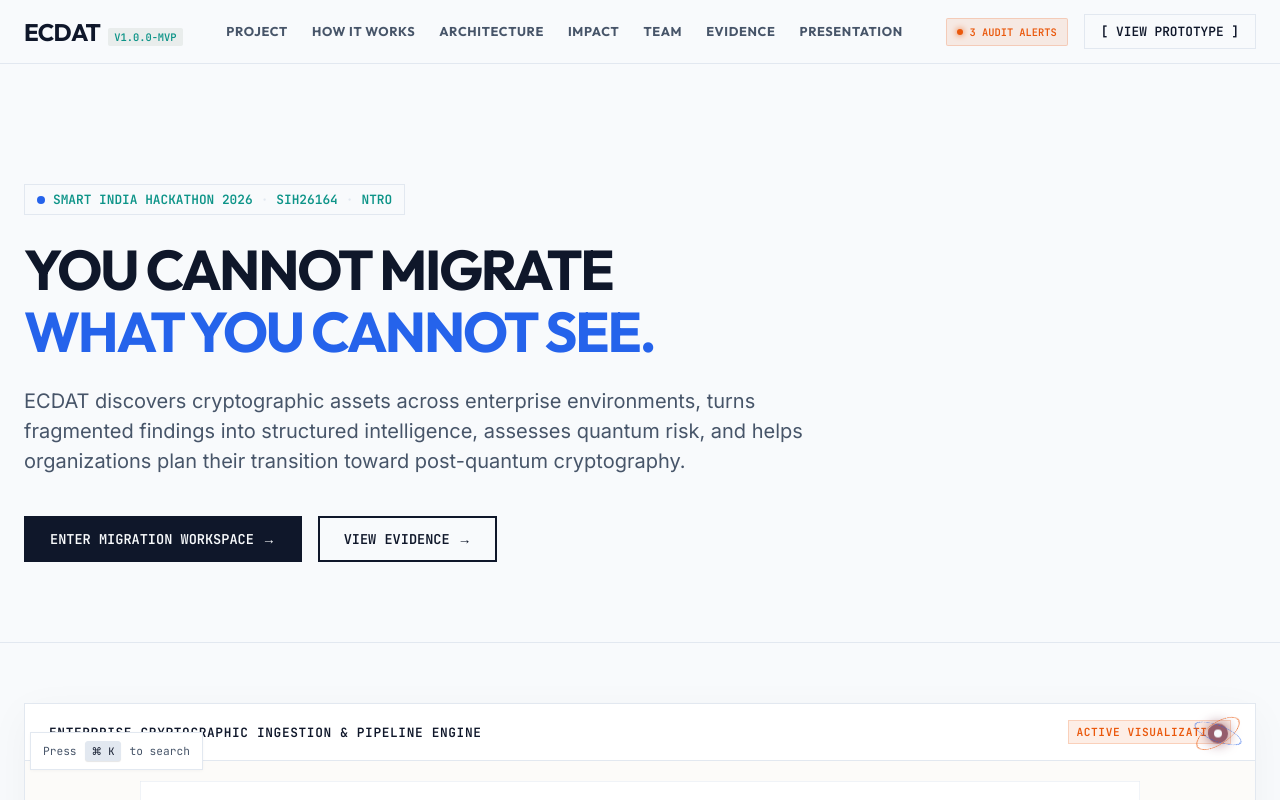
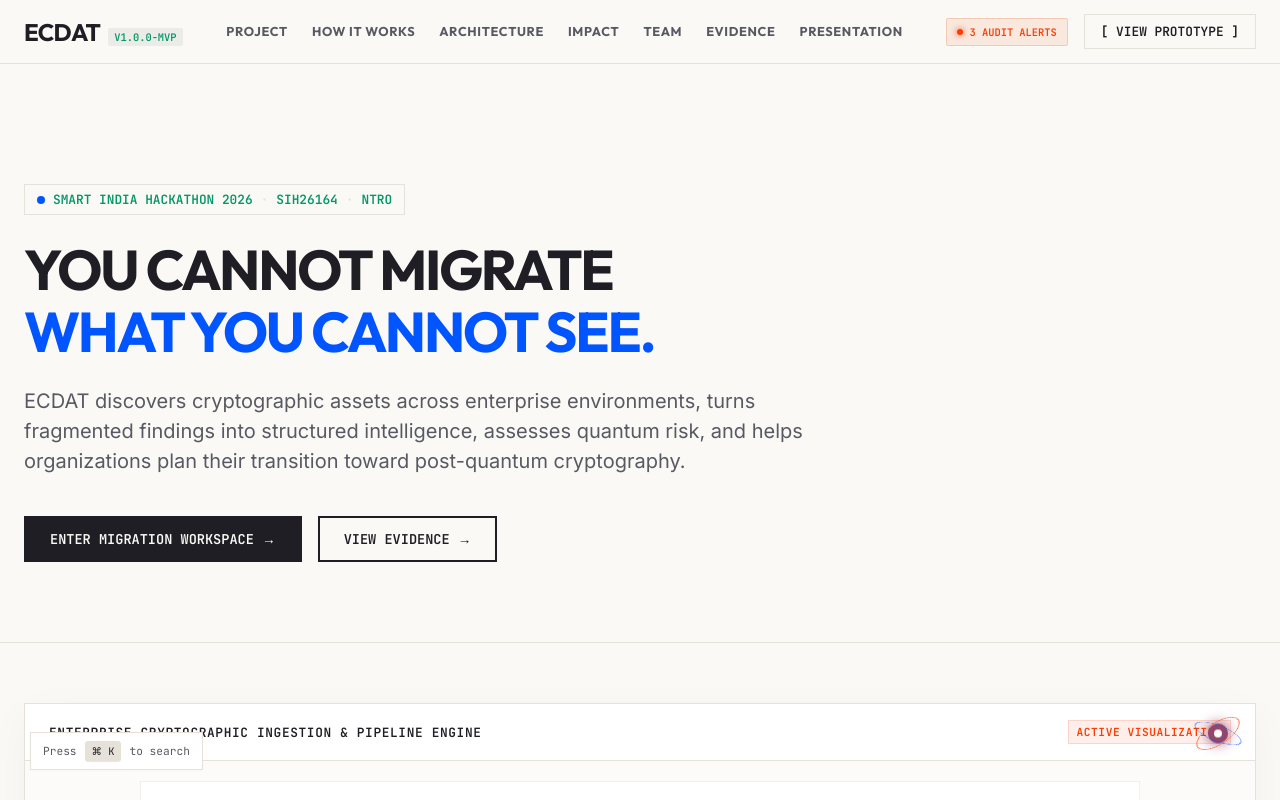
Before and after one commit to heyakhilnair/SIH-ECDTA-Team-LatentManifold, a Next.js app: page / in a window 1280 px wide. Shown: the top 800 px of the page. Built offline with nearby package versions, Linux system fonts and the light colour scheme.

Commit message:
design: implement sophisticated Alabaster and French Blue color scheme

```diff
--- a/src/app/globals.css
+++ b/src/app/globals.css
@@ -1,14 +1,14 @@
 /* Global Stylesheet for ECDAT */
 
 :root {
-  /* Color System - Premium Ice-Steel / YC SaaS Light Mode */
-  --color-base: #F8FAFC;        /* Ice-Gray / Clean Plaster */
-  --color-primary: #0F172A;     /* Slate Black / High Readability */
-  --color-secondary: #475569;   /* Slate Gray */
-  --color-accent: #2563EB;      /* Electric Cobalt Blue */
-  --color-warning: #EA580C;     /* Safety Neon Orange */
-  --color-sage: #0D9488;        /* Neon Emerald Teal */
-  --color-stone: #E2E8F0;       /* Silver Plaster / Light Gray Border */
+  /* Color System - Sophisticated Designer Alabaster & French Blue Theme */
+  --color-base: #FAF9F6;        /* Alabaster / Warm Ivory Sand */
+  --color-primary: #1E1E24;     /* Heavy Ink Charcoal */
+  --color-secondary: #585A63;   /* Muted Ink Gray */
+  --color-accent: #0055FF;      /* Electric French Blue / High-Tech Cobalt */
+  --color-warning: #FF3B00;     /* Sunset Coral / Safety Orange */
+  --color-sage: #059669;        /* Jade Green / Compliance Mint */
+  --color-stone: #E6E2DA;       /* Warm Clay / Border Gray */
   --color-card: #FFFFFF;        /* Clean White Plaster Card */
 
   /* Derived variables */
@@ -19,8 +19,8 @@
   --border-color: var(--color-stone);
   --border-thin: 1px solid var(--border-color);
   --border-thick: 1.5px solid var(--color-primary);
-  --shadow-sm: 0 1px 3px rgba(15, 23, 42, 0.03);
-  --shadow-md: 0 10px 40px rgba(15, 23, 42, 0.04); /* Soft diffuse designer shadow */
+  --shadow-sm: 0 1px 3px rgba(30, 30, 36, 0.02);
+  --shadow-md: 0 12px 40px rgba(30, 30, 36, 0.04); /* Soft diffuse designer shadow */
   --transition-smooth: all 0.3s cubic-bezier(0.25, 0.8, 0.25, 1);
   --transition-fast: all 0.15s ease-in-out;
 }
@@ -105,10 +105,10 @@
 .mono-tag-accent {
   font-family: var(--font-mono), monospace;
   font-size: 0.7rem;
-  background-color: rgba(234, 88, 12, 0.1);
+  background-color: rgba(255, 59, 0, 0.08);
   color: var(--color-warning);
   padding: 4px 8px;
-  border: 1px solid rgba(234, 88, 12, 0.2);
+  border: 1px solid rgba(255, 59, 0, 0.15);
   text-transform: uppercase;
   letter-spacing: 0.05em;
   font-weight: 600;
@@ -117,10 +117,10 @@
 .mono-tag-sage {
   font-family: var(--font-mono), monospace;
   font-size: 0.7rem;
-  background-color: rgba(13, 148, 136, 0.1);
+  background-color: rgba(5, 150, 105, 0.08);
   color: var(--color-sage);
   padding: 4px 8px;
-  border: 1px solid rgba(13, 148, 136, 0.2);
+  border: 1px solid rgba(5, 150, 105, 0.15);
   text-transform: uppercase;
   letter-spacing: 0.05em;
   font-weight: 600;
@@ -161,8 +161,8 @@
 .technical-grid {
   background-size: 30px 30px;
   background-image:
-    linear-gradient(to right, rgba(15, 23, 42, 0.02) 1px, transparent 1px),
-    linear-gradient(to bottom, rgba(15, 23, 42, 0.02) 1px, transparent 1px);
+    linear-gradient(to right, rgba(30, 30, 36, 0.02) 1px, transparent 1px),
+    linear-gradient(to bottom, rgba(30, 30, 36, 0.02) 1px, transparent 1px);
 }
 
 .technical-card {
@@ -176,7 +176,7 @@
 
 .technical-card:hover {
   border-color: var(--color-accent);
-  box-shadow: 0 12px 50px rgba(15, 23, 42, 0.06);
+  box-shadow: 0 12px 50px rgba(30, 30, 36, 0.05);
 }
 
 /* Global Override for CSS Module Cards */
@@ -230,7 +230,7 @@
 [class*="refCard"]:hover,
 [class*="metricCard"]:hover {
   border-color: var(--color-accent) !important;
-  box-shadow: 0 15px 50px rgba(15, 23, 42, 0.06) !important;
+  box-shadow: 0 15px 50px rgba(30, 30, 36, 0.05) !important;
   transform: translateY(-2px) !important;
 }
 
@@ -258,7 +258,7 @@
 [class*="candidateTab"]:hover,
 [class*="playgroundTabBtn"]:hover,
 [class*="filterBtn"]:hover {
-  background-color: rgba(37, 99, 235, 0.08) !important;
+  background-color: rgba(0, 85, 255, 0.05) !important;
   color: var(--color-accent) !important;
   border-color: var(--color-accent) !important;
 }
@@ -296,8 +296,8 @@
 [class*="terminalLogs"],
 [class*="consoleLogsMini"],
 [class*="diffPre"] {
-  background-color: #0F172A !important;
-  color: #E2E8F0 !important;
+  background-color: #1E1E24 !important;
+  color: #E6E2DA !important;
   border: var(--border-thin) !important;
 }
 
@@ -317,7 +317,7 @@
 }
 
 [class*="selectedRow"] {
-  background-color: rgba(37, 99, 235, 0.05) !important;
+  background-color: rgba(0, 85, 255, 0.03) !important;
   border-left: 3px solid var(--color-accent) !important;
 }
 
```
